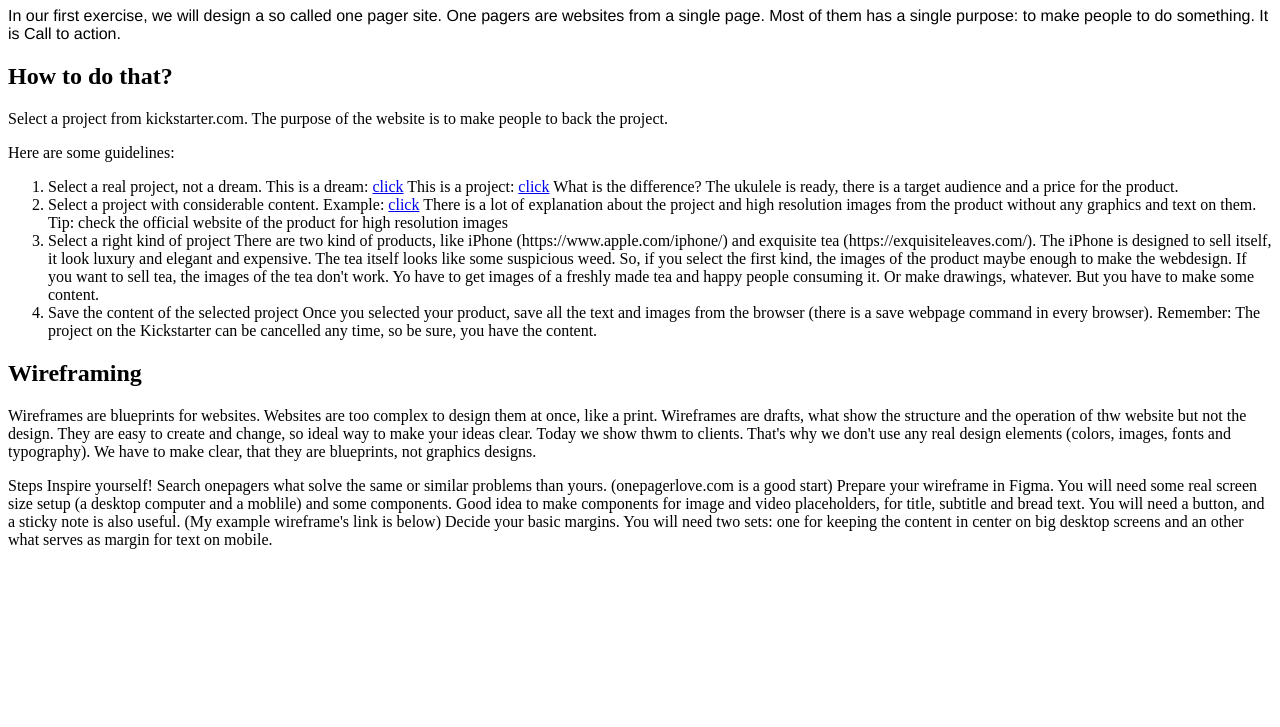
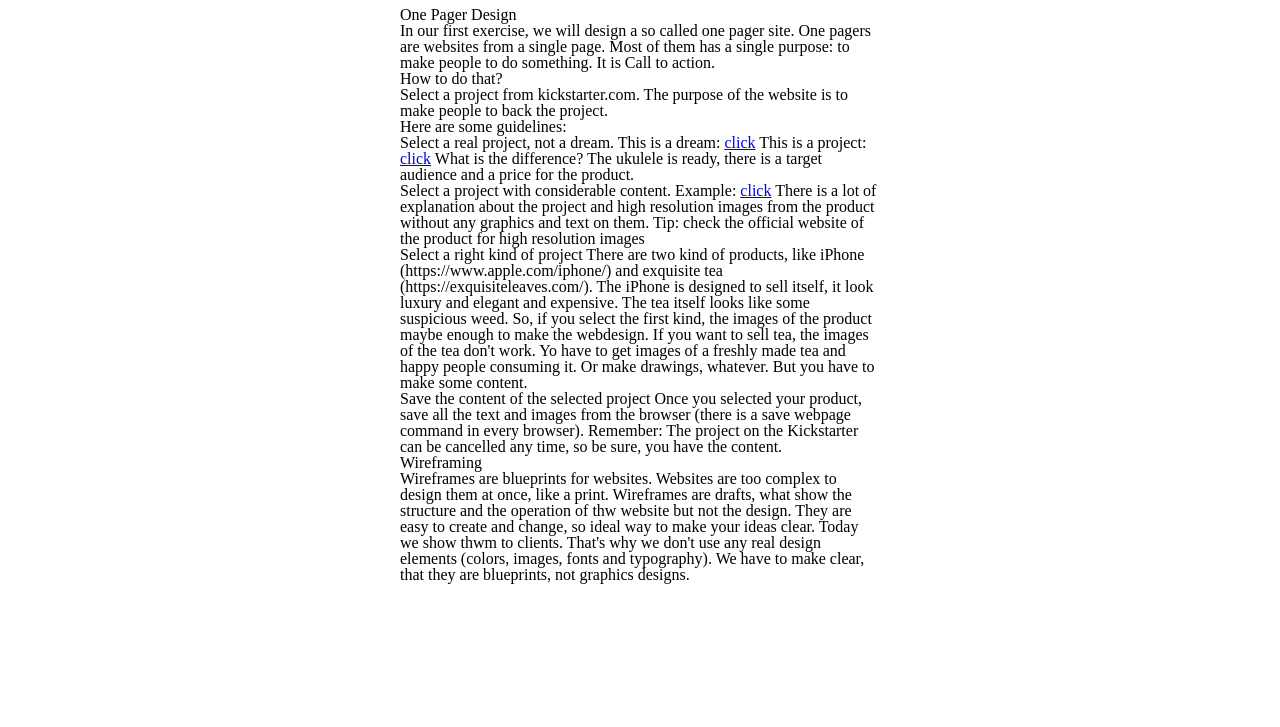
Before and after one commit to madelinecurtis/project-zero, a plain HTML site: page index.html in a window 1280 px wide. Shown: the part 73-800 px from the top of the page. Drawn offline with Linux system fonts and the light colour scheme; files that its build step writes are made by us from their sources.

Commit message:
Basic text layout and CSS reset added

```diff
--- a/global.css
+++ b/global.css
@@ -0,0 +1,48 @@
+/* http://meyerweb.com/eric/tools/css/reset/
+   v2.0 | 20110126
+   License: none (public domain)
+*/
+
+html, body, div, span, applet, object, iframe,
+h1, h2, h3, h4, h5, h6, p, blockquote, pre,
+a, abbr, acronym, address, big, cite, code,
+del, dfn, em, img, ins, kbd, q, s, samp,
+small, strike, strong, sub, sup, tt, var,
+b, u, i, center,
+dl, dt, dd, ol, ul, li,
+fieldset, form, label, legend,
+table, caption, tbody, tfoot, thead, tr, th, td,
+article, aside, canvas, details, embed,
+figure, figcaption, footer, header, hgroup,
+menu, nav, output, ruby, section, summary,
+time, mark, audio, video {
+	margin: 0;
+	padding: 0;
+	border: 0;
+	font-size: 100%;
+	font: inherit;
+	vertical-align: baseline;
+}
+/* HTML5 display-role reset for older browsers */
+article, aside, details, figcaption, figure,
+footer, header, hgroup, menu, nav, section {
+	display: block;
+}
+body {
+	line-height: 1;
+}
+ol, ul {
+	list-style: none;
+}
+blockquote, q {
+	quotes: none;
+}
+blockquote:before, blockquote:after,
+q:before, q:after {
+	content: '';
+	content: none;
+}
+table {
+	border-collapse: collapse;
+	border-spacing: 0;
+}
--- a/index.html
+++ b/index.html
@@ -5,11 +5,16 @@
   <meta name="description" content="Web Design For Design Majors">
   <meta http-equiv="content-type" content="text/html; charset=utf-8">
   <link rel="icon" href="res/icon.svg" type="image/svg+xml">
+  <link rel="stylesheet" type="text/css" href="res/global.css" />
   <style>
-p.first{font-family:'Helvetica'; color:666;}
+body{margin:0;padding:0
+  font-family:'Helvetica','Arial','Roboto',sans-serif;}
+  div.rtf{max-width:60ch;margin:40px auto; padding:40px;}
   </style>
 </head>
     <body>
+
+      <div class="rtf">
       <h1>One Pager Design</h1>
       <p class="first">In our first exercise, we will design a so called one pager site. One pagers are websites from a single page. Most of them has a single purpose: to make people to do something. It is Call to action.
 
@@ -37,10 +42,7 @@ p.first{font-family:'Helvetica'; color:666;}
     <h2>Wireframing</h2>
     <p>Wireframes are blueprints for websites. Websites are too complex to design them at once, like a print. Wireframes are drafts, what show the structure and the operation of thw website but not the design. They are easy to create and change, so ideal way to make your ideas clear. Today we show thwm to clients. That's why we don't use any real design elements (colors, images, fonts and typography). We have to make clear, that they are blueprints, not graphics designs.</p>
 
-Steps
-Inspire yourself! Search onepagers what solve the same or similar problems than yours. (onepagerlove.com is a good start)
-Prepare your wireframe in Figma. You will need some real screen size setup (a desktop computer and a moblile) and some components.
-Good idea to make components for image and video placeholders, for title, subtitle and bread text. You will need a button, and a sticky note is also useful. (My example wireframe's link is below)
-Decide your basic margins. You will need two sets: one for keeping the content in center on big desktop screens and an other what serves as margin for text on mobile.
+</div>
+
     </body>
 </html>
```
